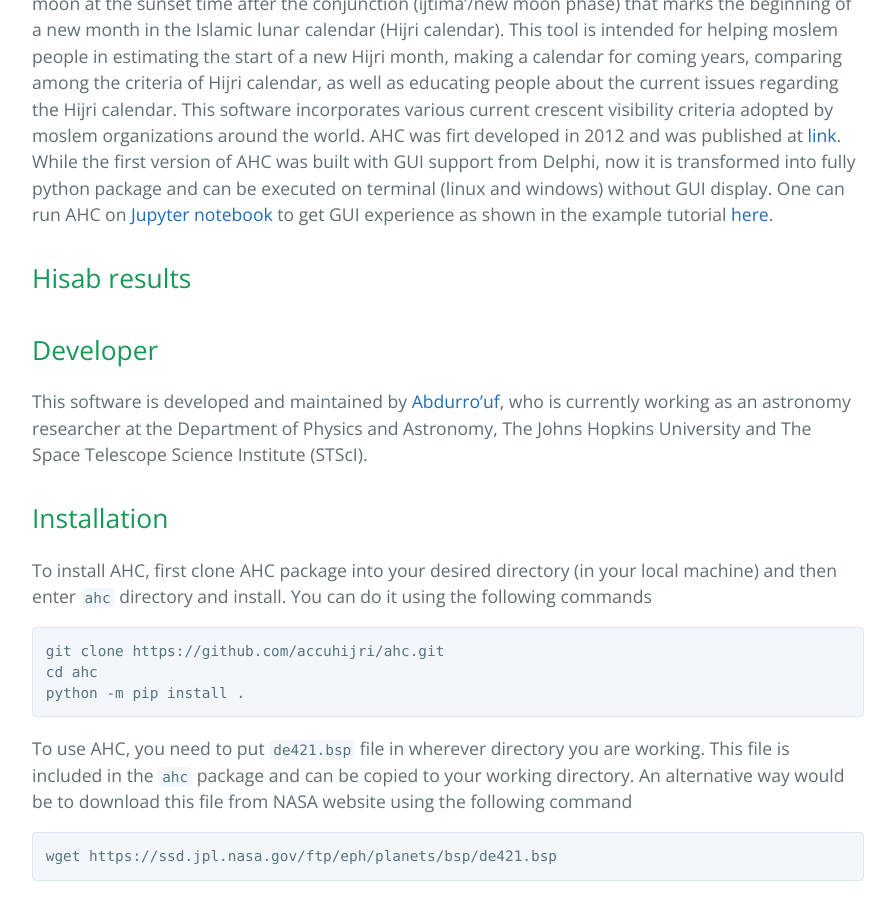
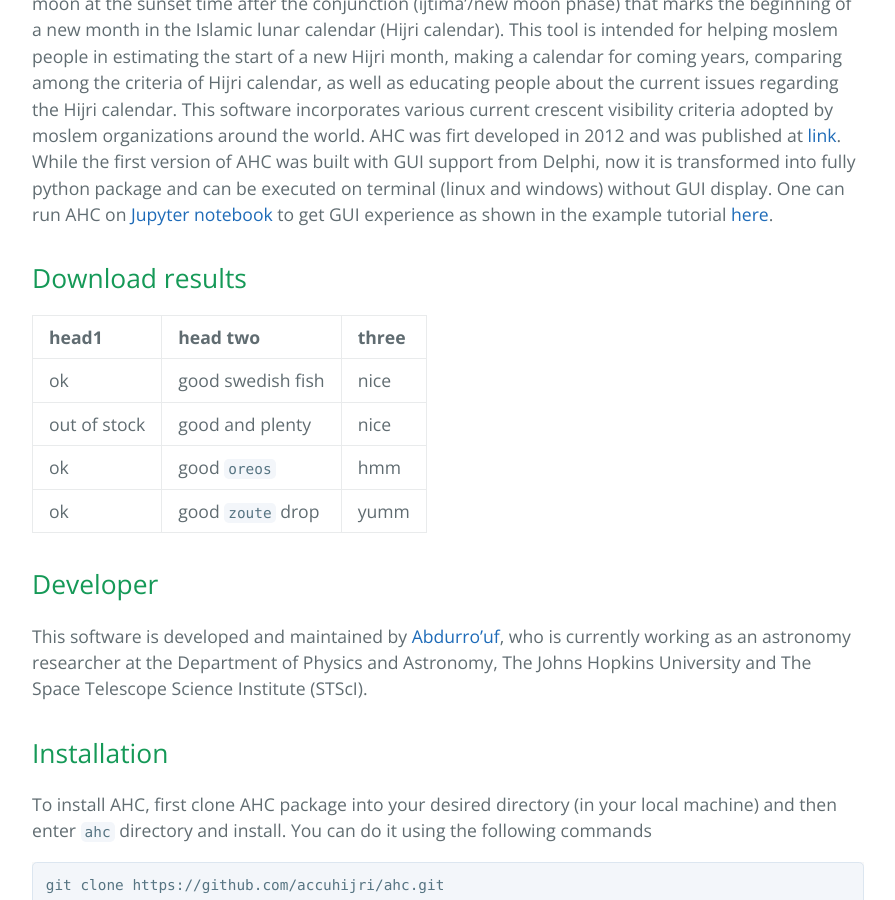
Before and after one commit to accuhijri/accuhijri.github.io, a Jekyll site: the page built from index.md, in a window 1280 px wide and 900 px high, scrolled down 719 px. Shown: the whole window, without its empty margins (192-1087 px from the left). Built offline with Jekyll 4.4.1, drawn with Linux system fonts in a browser that asks for light colours.

Commit message:
Update index.md

```diff
--- a/index.md
+++ b/index.md
@@ -8,7 +8,15 @@ layout: default
 
 Accurate Hijri Calculator (AHC) is a software for calculating the position and visibility of the crescent moon at the sunset time after the conjunction (ijtima'/new moon phase) that marks the beginning of a new month in the Islamic lunar calendar (Hijri calendar). This tool is intended for helping moslem people in estimating the start of a new Hijri month, making a calendar for coming years, comparing among the criteria of Hijri calendar, as well as educating people about the current issues regarding the Hijri calendar. This software incorporates various current crescent visibility criteria adopted by moslem organizations around the world. AHC was firt developed in 2012 and was published at [link](https://fi.ub.ac.id/kemahasiswaan-alumni/keorganisasian/tim-astronomi-fisika/accurate-hijri-calculator-2-2/). While the first version of AHC was built with GUI support from Delphi, now it is transformed into fully python package and can be executed on terminal (linux and windows) without GUI display. One can run AHC on [Jupyter notebook](https://jupyter.org/) to get GUI experience as shown in the example tutorial [here](https://github.com/accuhijri/ahc/blob/main/examples/ahc_1444_syawal.ipynb).
 
-## Hisab results
+## Download results
+
+| head1        | head two          | three |
+|:-------------|:------------------|:------|
+| ok           | good swedish fish | nice  |
+| out of stock | good and plenty   | nice  |
+| ok           | good `oreos`      | hmm   |
+| ok           | good `zoute` drop | yumm  |
+
 
 ## Developer
 This software is developed and maintained by [Abdurro'uf](https://aabdurrouf.github.io/), who is currently working as an astronomy researcher at the Department of Physics and Astronomy, The Johns Hopkins University and The Space Telescope Science Institute (STScI).
```
